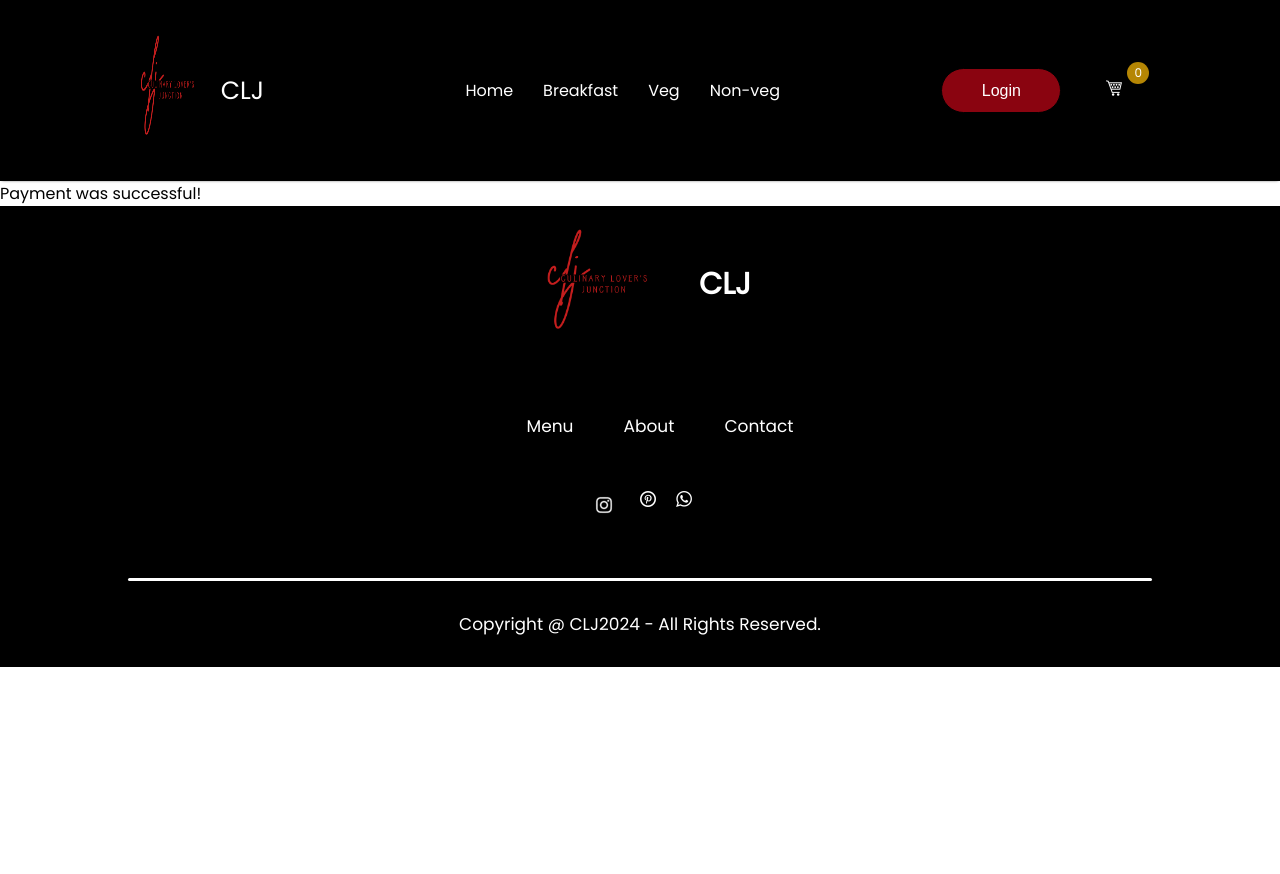
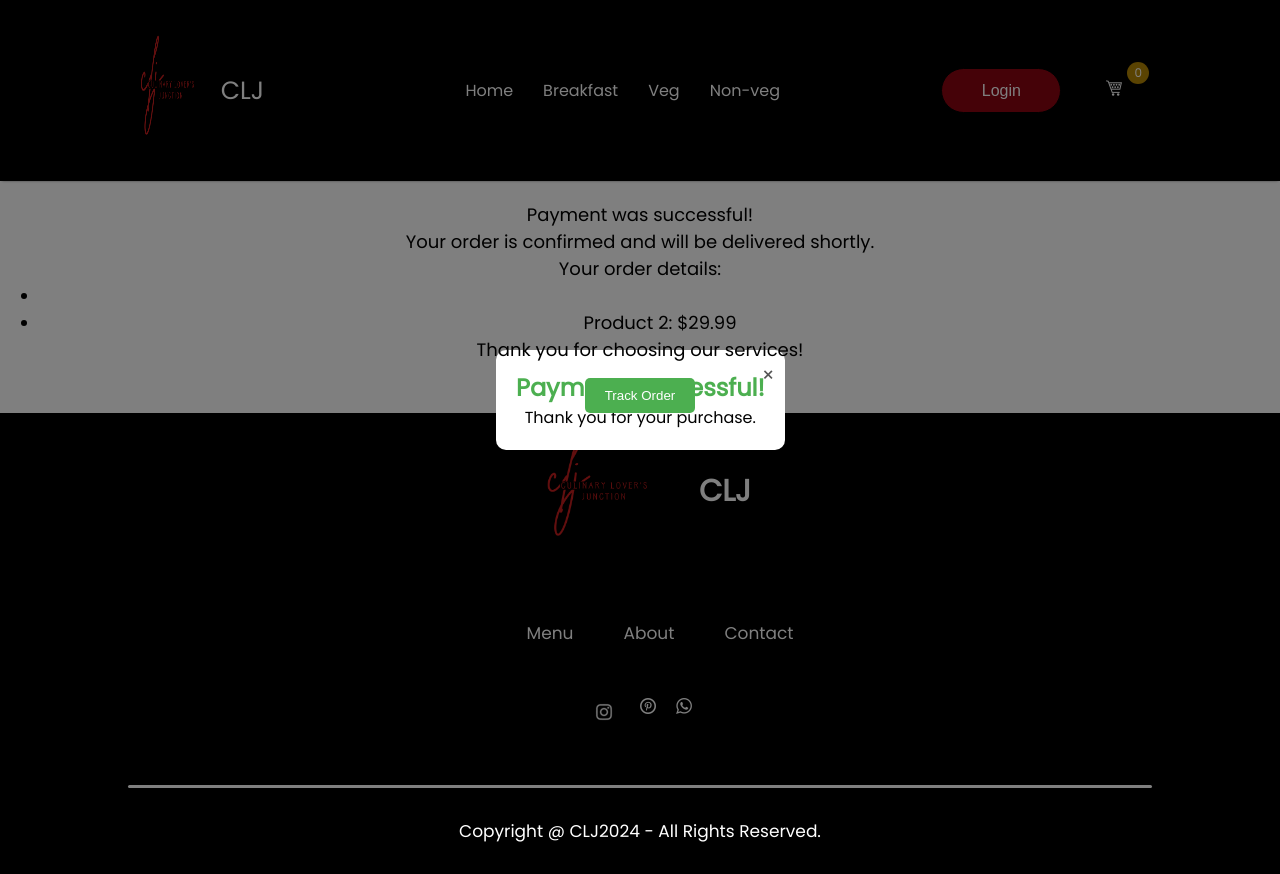
Before and after one commit to val23-cloud/CLJFOODORDER, a React (Create React App) app in the folder frontend/: page /payment-success in a window 1280 px wide. Before the commit the page ends 800 px from the top, so only its background shows below. Built offline with nearby package versions, Linux system fonts and the light colour scheme; no server answers.

Commit message:
Modify PaymentSuccess

```diff
--- /dev/null
+++ b/frontend/src/Components/PaymentStatus/PaymentSuccess.css
@@ -0,0 +1,82 @@
+/* PaymentSuccess.css */
+
+.payment-success-modal {
+    display: flex;
+    align-items: center;
+    justify-content: center;
+    position: fixed;
+    top: 0;
+    left: 0;
+    width: 100%;
+    height: 100%;
+    background: rgba(0, 0, 0, 0.5);
+    opacity: 0;
+    animation: fadeIn 0.5s ease-in-out forwards;
+}
+
+.modal-content {
+    background: #fff;
+    padding: 20px;
+    border-radius: 10px;
+    text-align: center;
+    position: relative;
+    animation: scaleIn 0.5s ease-in-out forwards;
+}
+
+.close {
+    position: absolute;
+    top: 10px;
+    right: 10px;
+    font-size: 20px;
+    cursor: pointer;
+    color: #555;
+}
+
+.close:hover {
+    color: #333;
+}
+
+h2 {
+    color: #4caf50;
+}
+
+.view-orders-button {
+    background-color: #4caf50;
+    color: white;
+    padding: 10px 20px;
+    border: none;
+    border-radius: 5px;
+    margin-top: 15px;
+    cursor: pointer;
+    transition: background-color 0.3s ease-in-out;
+}
+
+.view-orders-button:hover {
+    background-color: #45a049;
+}
+
+.payment-success-message {
+    text-align: center;
+    font-size: 18px;
+    margin-top: 20px;
+    opacity: 0;
+    animation: fadeIn 0.5s ease-in-out 1s forwards;
+}
+
+@keyframes fadeIn {
+    from {
+        opacity: 0;
+    }
+    to {
+        opacity: 1;
+    }
+}
+
+@keyframes scaleIn {
+    from {
+        transform: scale(0);
+    }
+    to {
+        transform: scale(1);
+    }
+}
--- a/frontend/src/Components/PaymentStatus/PaymentSuccess.jsx
+++ b/frontend/src/Components/PaymentStatus/PaymentSuccess.jsx
@@ -1,5 +1,40 @@
+import React, { useState } from 'react';
+import './PaymentSuccess.css'; // Import your CSS file for styling
+
 export default function PaymentSuccess() {
+    const [modalVisible, setModalVisible] = useState(true);
+
+    const closeModal = () => {
+        setModalVisible(false);
+    };
+
     return (
-        <>Payment was successful!</>
-    )
+        <>
+            {modalVisible && (
+                <div className="payment-success-modal">
+                    <div className="modal-content">
+                        <span className="close" onClick={closeModal}>&times;</span>
+                        <h2>Payment Successful!</h2>
+                        <p>Thank you for your purchase.</p>
+
+                    </div>
+                </div>
+            )}
+            <div className="payment-success-message">
+    <p>Payment was successful!</p>
+    <p>Your order is confirmed and will be delivered shortly.</p>
+
+    <p>Your order details:</p>
+    <ul>
+        <li></li>
+        <li>Product 2: $29.99</li>
+
+    </ul>
+
+    <p>Thank you for choosing our services!</p>
+    <button className="view-orders-button">Track Order</button>
+
+</div>
+        </>
+    );
 }
```
